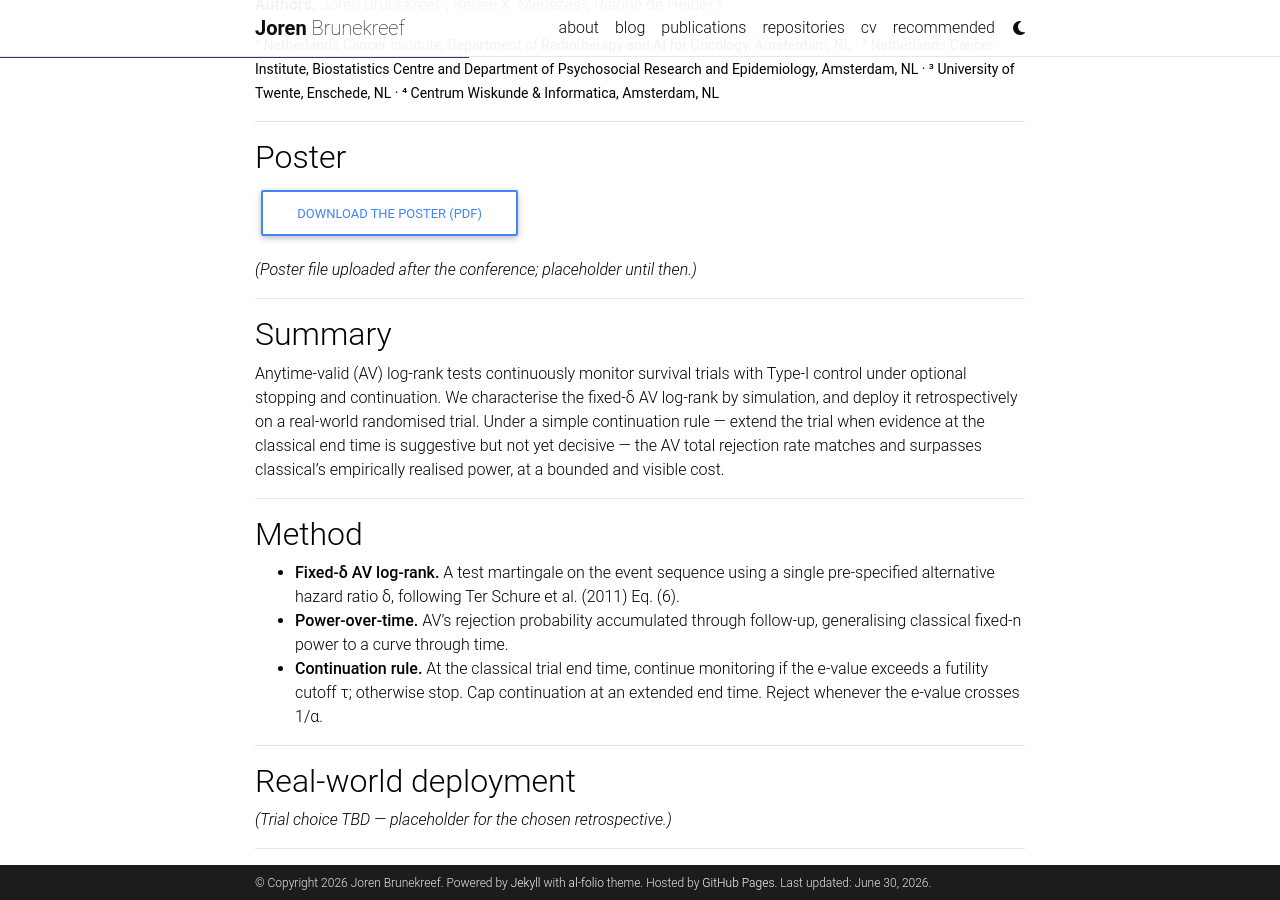
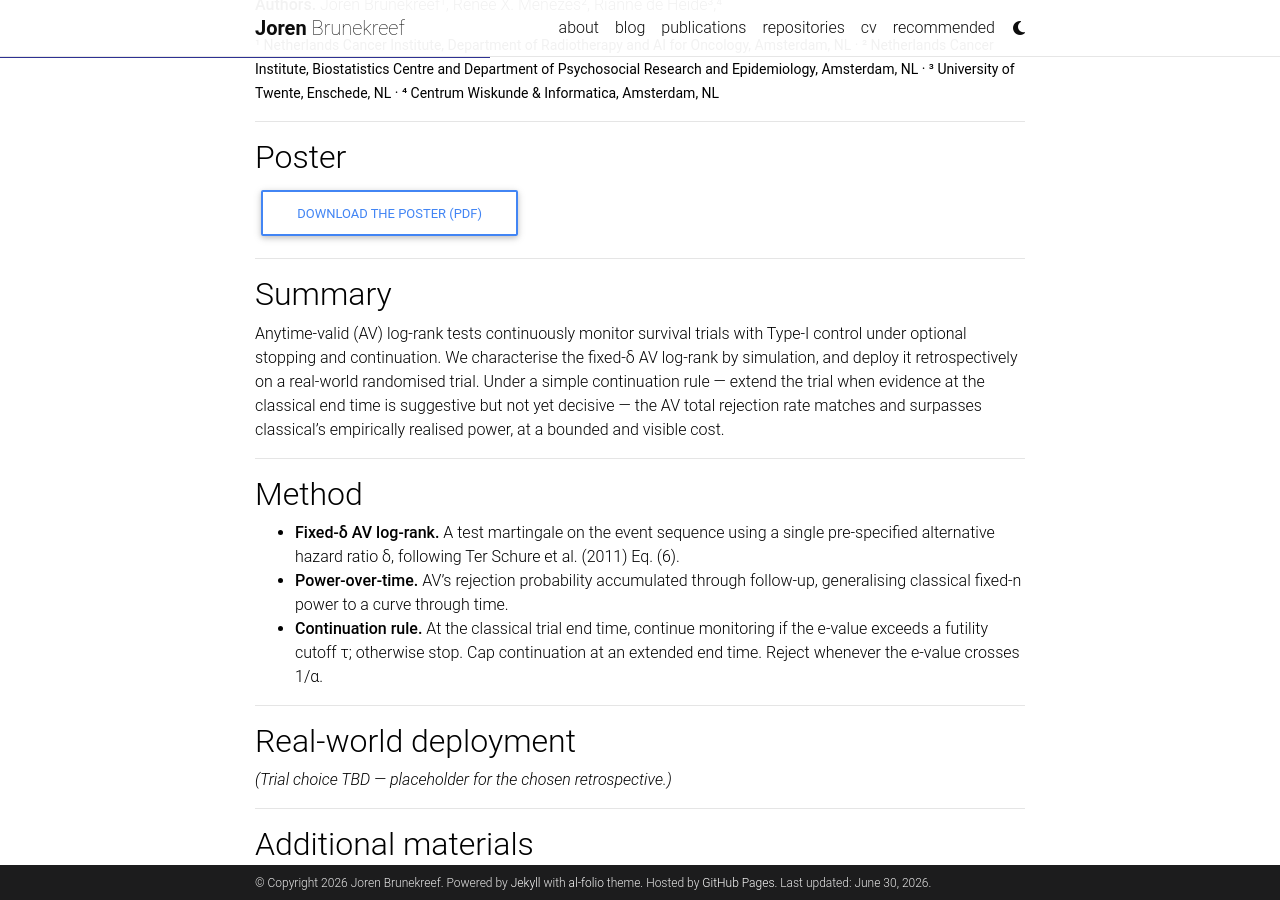
Before and after one commit to JorenB/JorenB.github.io, a Jekyll site: the page built from _pages/savi-2026.md, in a window 1280 px wide and 900 px high, scrolled down 333 px. Built offline with Jekyll 4.4.1, drawn with Linux system fonts in a browser that asks for light colours; comment, search, counter and statistics services are not loaded; a style sheet for code colours, icons or effects is not loaded.

Commit message:
Add SAVI 2026 poster PDF
Co-Authored-By: Claude Opus 4.7 <noreply@anthropic.com>

```diff
--- a/_pages/savi-2026.md
+++ b/_pages/savi-2026.md
@@ -25,8 +25,6 @@ This page hosts materials for the poster *Anytime-valid log-rank testing for ran
 <a href="/assets/pdf/savi-2026-poster.pdf" class="btn btn-outline-primary" target="_blank">
 Download the poster (PDF)
 </a>
-
-*(Poster file uploaded after the conference; placeholder until then.)*
 
 ---
 
```
Also changed, not shown: 1 other file.
